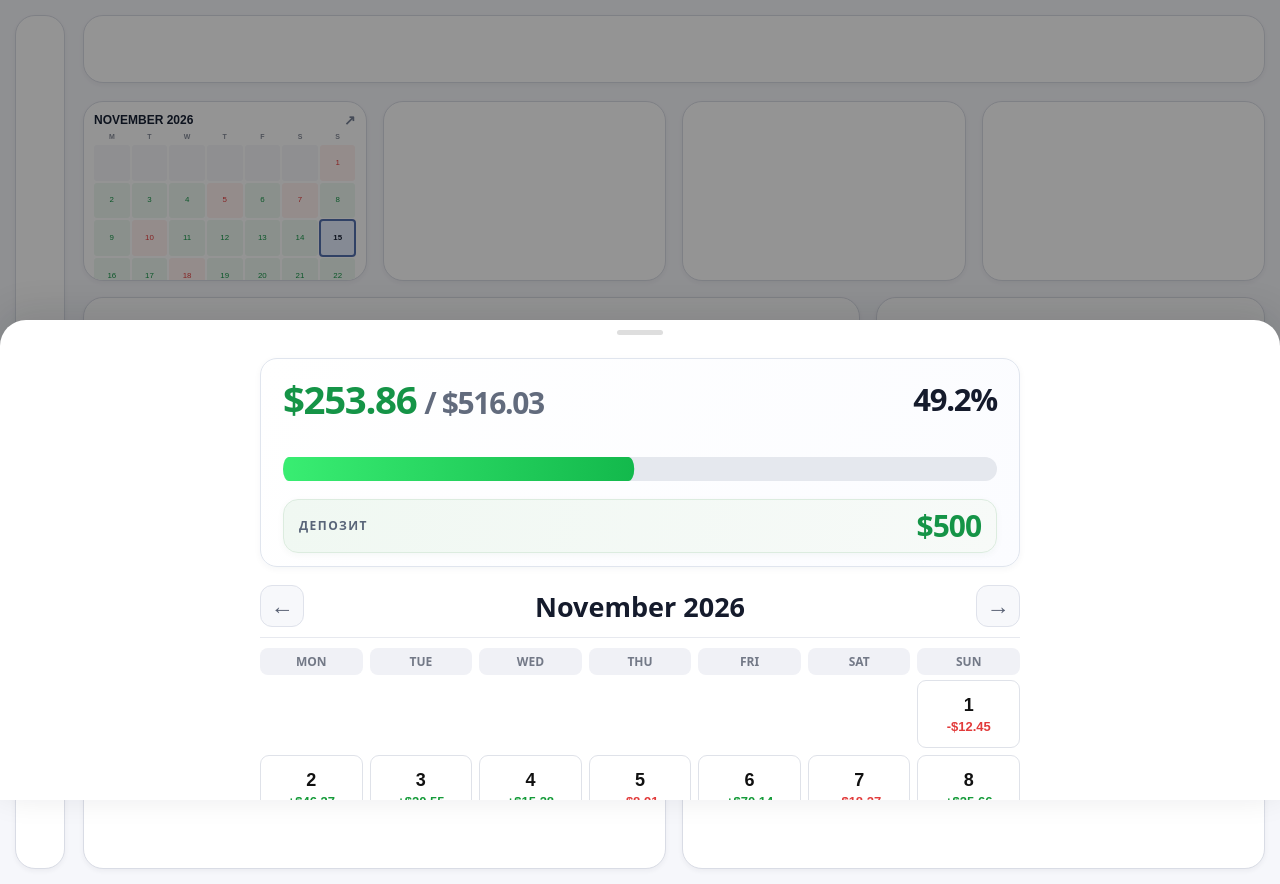
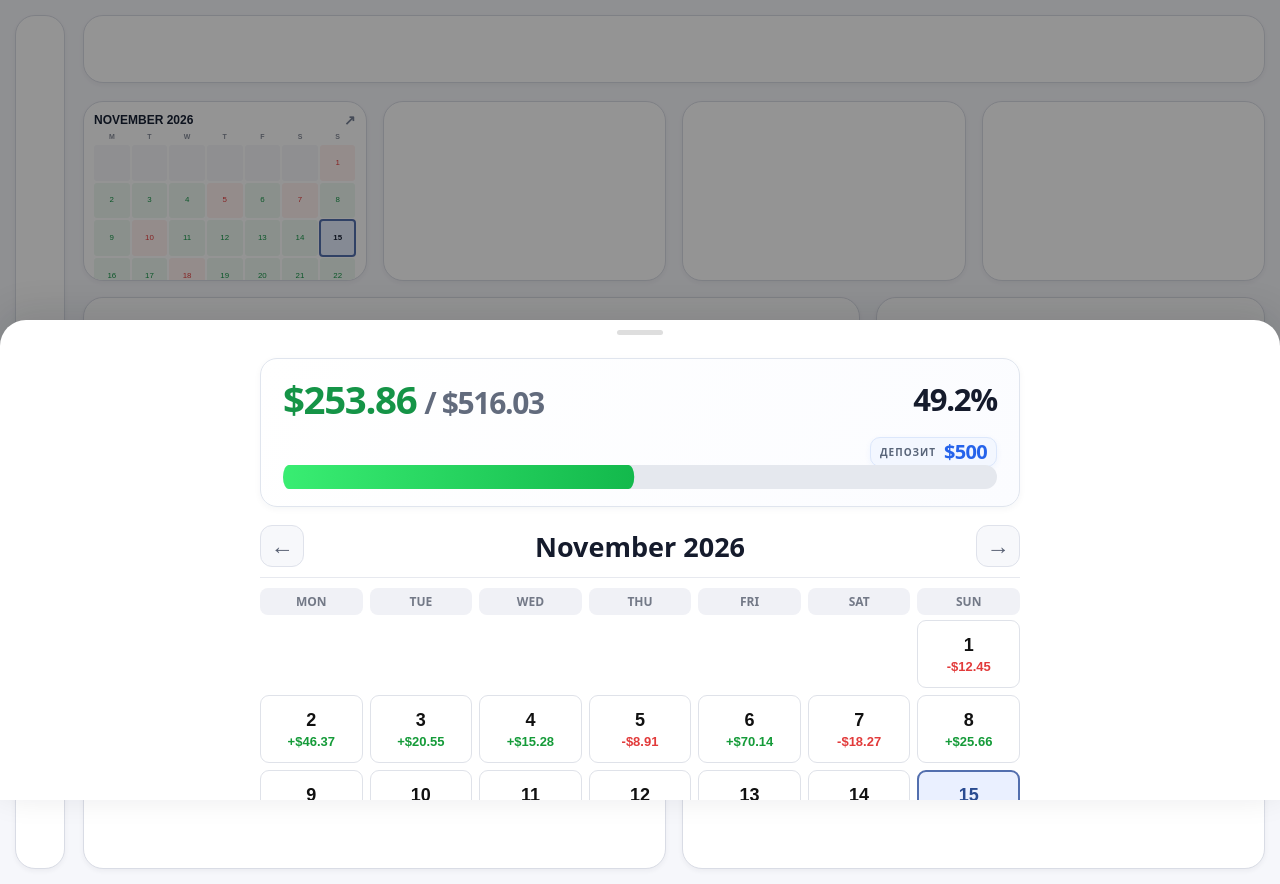
Before and after one commit to Romanbali/Romano-dashboard, a plain HTML site: page index.html in a window 1280 px wide. Both pictures are taken after a click on the button 224 px from the left and 191 px from the top of the page. Drawn offline with Linux system fonts and the light colour scheme.

Commit message:
Move deposit to progress card top-right and make amount blue

```diff
--- a/index.html
+++ b/index.html
@@ -59,39 +59,39 @@
     .goal-forecast { padding:6px 10px; border:1px solid #a6e4b7; border-radius:999px; color:#626b7d; background:#f5fff7; font-size:clamp(10px,1.8vw,14px); box-shadow:0 2px 5px rgba(21,148,71,.08); }
     .goal-forecast strong { color:#159447; }
     .goal-percent { color:#151b2c; font-size:clamp(20px,3.3vw,31px); letter-spacing:-.04em; font-variant-numeric:tabular-nums; }
-    .goal-track-wrap { padding:20px 0 4px; }
+    .goal-track-wrap { position:relative; padding:28px 0 4px; }
     .goal-track { position:relative; height:clamp(15px,3.2vw,24px); border-radius:999px; background:#e5e8ee; }
     .goal-fill { position:absolute; inset:0 auto 0 0; width:100%; border-radius:inherit; background:linear-gradient(90deg,#39ed72,#13b94c); transform:scaleX(.426); transform-origin:left center; transition:transform 180ms var(--ease-out); }
     .deposit-summary {
-      display: flex;
-      align-items: center;
-      justify-content: space-between;
-      gap: 12px;
-      align-self:stretch;
-      width:100%;
-      margin:14px 0 0;
-      padding:11px 15px;
-      min-height:48px;
-      color: #596579;
-      background: linear-gradient(105deg, #f0f8f2 0%, #f7faf8 100%);
-      border: 1px solid #dcecdf;
-      border-radius: 15px;
-      box-shadow: 0 2px 7px rgba(31, 91, 48, .045);
+      position:absolute;
+      top:0;
+      right:0;
+      display:flex;
+      align-items:center;
+      justify-content:flex-end;
+      gap:8px;
+      margin:0;
+      padding:4px 9px;
+      color:#596579;
+      background:#f3f7ff;
+      border:1px solid #dce7fb;
+      border-radius:10px;
+      box-shadow:0 2px 6px rgba(37,99,235,.06);
     }
     .deposit-summary span {
-      font-size: 12px;
-      letter-spacing: .12em;
-      font-weight: 800;
-      line-height: 1.2;
+      font-size:10px;
+      letter-spacing:.1em;
+      font-weight:800;
+      line-height:1.2;
     }
     .deposit-summary strong {
-      color: #159447;
-      font-size: clamp(23px, 3.5vw, 30px);
-      letter-spacing: -.035em;
-      font-weight: 800;
-      line-height: 1;
-      white-space: nowrap;
-      font-variant-numeric: tabular-nums;
+      color:#2563eb;
+      font-size:clamp(16px,2.4vw,20px);
+      letter-spacing:-.035em;
+      font-weight:800;
+      line-height:1;
+      white-space:nowrap;
+      font-variant-numeric:tabular-nums;
     }
     .grid {
       display: grid;
@@ -358,8 +358,8 @@
       .goal-values { font-size:17px; }
       .goal-values #goal-current { font-size:1.2em; }
       .goal-forecast-pin { font-size:9px; padding:4px 6px; }
-      .deposit-summary { flex-direction:column; justify-content:center; align-items:flex-start; gap:9px; padding:10px; min-height:0; }
-      .deposit-summary strong { font-size:22px; }
+      .deposit-summary { flex-direction:row; justify-content:flex-end; align-items:center; gap:7px; padding:4px 8px; }
+      .deposit-summary strong { font-size:17px; }
     }
     @media (prefers-reduced-motion:reduce) { .goal-fill { transition:none; } }
     @media (max-width:520px) { .history-row { grid-template-columns:28px minmax(76px,.9fr) minmax(75px,1fr) auto; gap:6px; } .history-kind-icon { width:26px; height:26px; } .history-totals { width:100%; justify-content:space-between; } }
@@ -429,11 +429,11 @@
               <div class="goal-meta"><strong class="goal-percent" id="goal-percent">0.0%</strong></div>
             </div>
             <div class="goal-track-wrap">
+              <div class="deposit-summary"><span>ДЕПОЗИТ</span><strong>$500</strong></div>
               <div class="goal-track" id="goal-track" role="progressbar" aria-label="Сумма за месяц до сегодняшнего дня" aria-valuemin="0" aria-valuemax="100" aria-valuenow="0">
                 <div class="goal-fill" id="goal-fill"></div>
               </div>
             </div>
-            <div class="deposit-summary"><span>ДЕПОЗИТ</span><strong>$500</strong></div>
           </div>
         </section>
         <div class="calendar-header">
```
